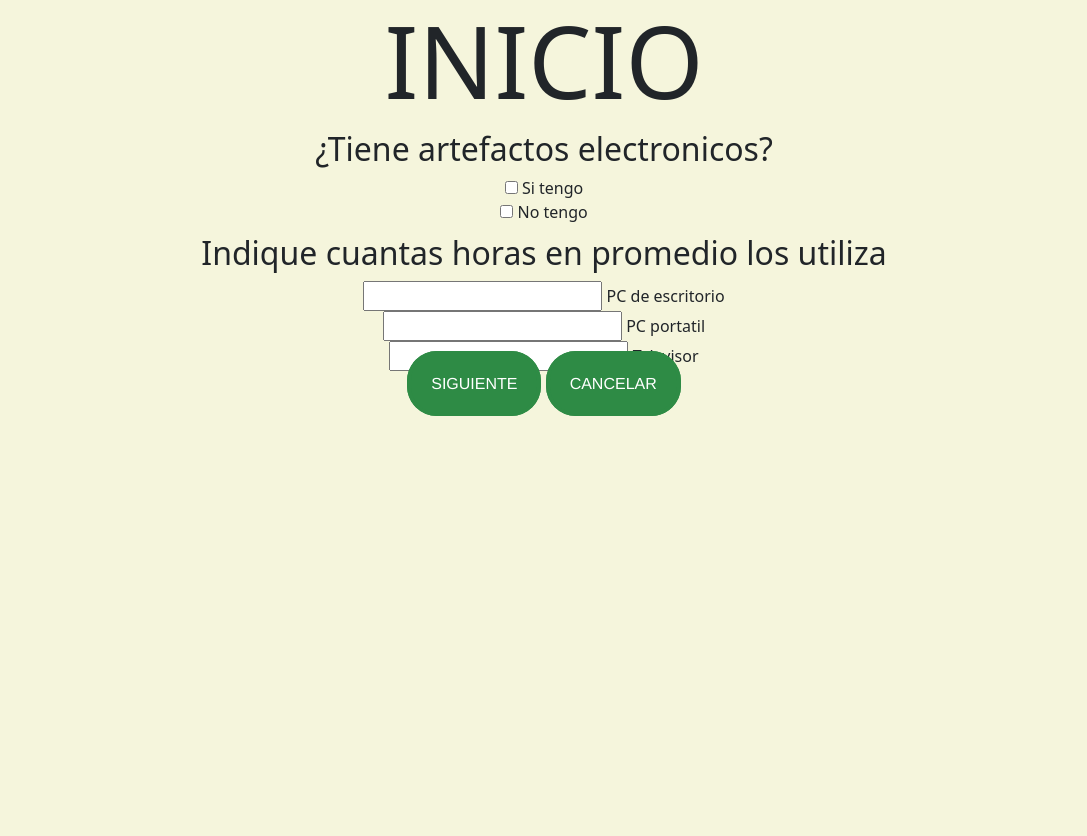
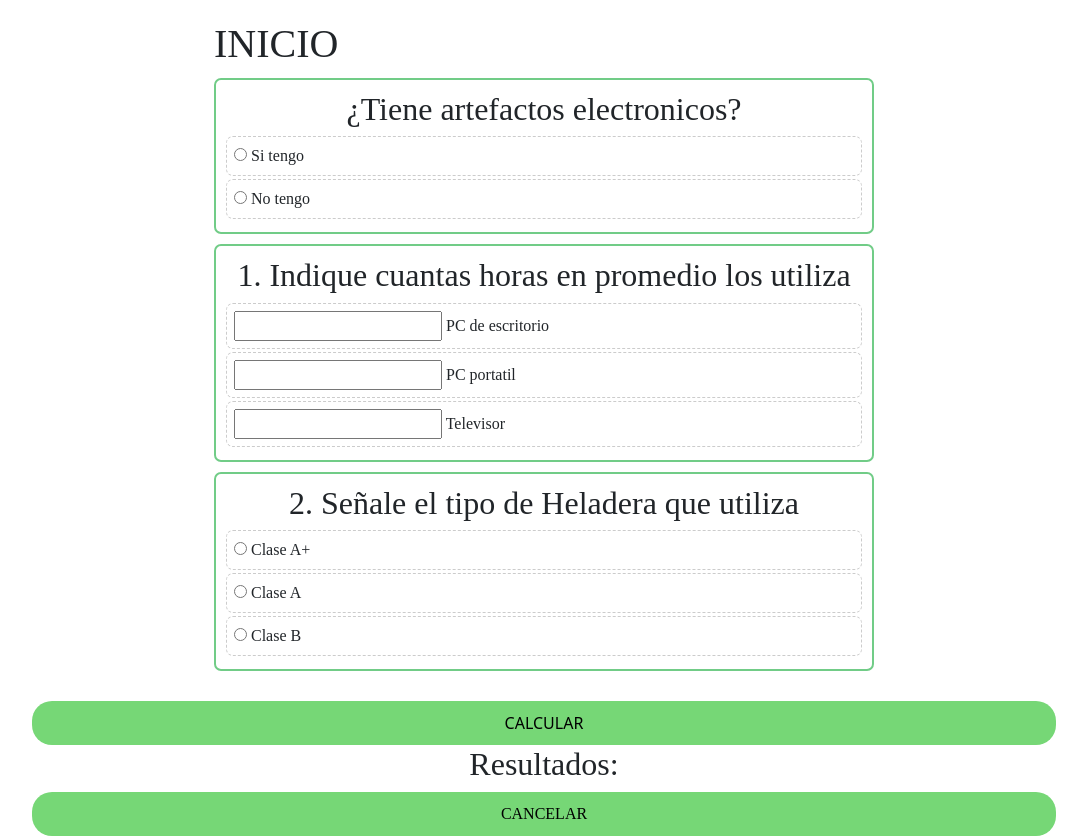
Before and after one commit to odoexx/calendarioVerde, a plain HTML site: page cuestionario.html in a window 1280 px wide. Shown: the whole page, without its empty margins (96-1183 px from the left). Before the commit the page ends 800 px from the top, so only its background shows below. Drawn offline with nearby package versions, Linux system fonts and the light colour scheme.

Commit message:
calculadora

```diff
--- /dev/null
+++ b/calculos.js
@@ -0,0 +1,27 @@
+let resultado1=0,resultado2=0,resultado3=0,total1=0;
+
+function respuesta(num_pregunta,seleccionada){
+    //pone el blanco las demas opciones
+    //
+    if(num_pregunta==1){
+        total1=seleccionada.value*80.5;
+    }
+    if(num_pregunta==2){
+        total1=total1+seleccionada.value*2.46;
+    }
+    if(num_pregunta==3){
+        total1=total1+seleccionada.value*41.7;
+    }
+  if(num_pregunta==4){
+    if(seleccionada.value==1){
+        total1=total1+(350*0.4638);
+    }else if(seleccionada.value==2){
+        total1=total1+(388*0.4638);
+    }else if(seleccionada.value==3){
+        total1=total1+(420*0.4630);
+    }
+  }
+}
+function corregir(){
+    document.getElementById("resultado").innerHTML=total1;
+}
--- a/cuestionario.html
+++ b/cuestionario.html
@@ -5,31 +5,52 @@
     <meta http-equiv="X-UA-Compatible" content="IE=edge">
     <meta name="viewport" content="width=device-width, initial-scale=1.0">
     <link href="https://cdn.jsdelivr.net/npm/bootstrap@5.2.2/dist/css/bootstrap.min.css" rel="stylesheet" integrity="sha384-Zenh87qX5JnK2Jl0vWa8Ck2rdkQ2Bzep5IDxbcnCeuOxjzrPF/et3URy9Bv1WTRi" crossorigin="anonymous">
-    <link rel="stylesheet" href="./style/index.css">
     <link rel="stylesheet" href="./style/ecoHuella.css">
     <title>Huella de Carbono</title>
 </head>
-<div class="bienvenida">
+<div class="Preguntas">
     <h1>INICIO </h1>
+    <section id="p0">
     <h2>¿Tiene artefactos electronicos?</h2>
-    <input type="checkbox" id="OPCION" value="SI">
-    <label for="OPCION"> Si tengo</label><br>
-    <input type="checkbox" name="OPCION" value="NO">
-    <label for="OPCION"> No tengo</label><br>
-    <h2> Indique cuantas horas en promedio los utiliza</h2>
-    <input type="number" id="HORAS">
-    <label for="HORAS"> PC de escritorio</label><br>
-    <input type="number" id="HORAS">
-    <label for="HORAS"> PC portatil</label><br>
-    <input type="number" id="HORAS">
-    <label for="HORAS"> Televisor</label><br>
-
-    <div class="logoHuella" >
-      <a href="#"  onClick=
-
-      "if (document.getElementById('HORAS').value>0){
-          window.location='#calcu1';
-      }else alert('¿Cuántas horas?');">SIGUIENTE</a>
-      <a href="index.html">CANCELAR</a>
-    </div>
-  </div>
+    <label>
+      <input type="radio" values="1" name="p0" > Si tengo
+    </label>
+    <label>
+      <input type="radio" values="2" name="p0" > No tengo
+    </label>
+  </section>
+  <section>
+    <h2> 1. Indique cuantas horas en promedio los utiliza</h2>
+    <label>
+      <input type="number" values="1" name="p1" id="p1" onclick="respuesta(1,this)"> PC de escritorio
+    </label>
+    <label>
+      <input type="number" values="2" name="p2" id="p2" onclick="respuesta(2,this)"> PC portatil
+    </label>
+    <label>
+      <input type="number" values="3" name="p3" id=p3 onclick="respuesta(3,this)"> Televisor
+    </label>
+  </section>
+  <section>
+    <h2> 2. Señale el tipo de Heladera que utiliza</h2>
+    <label>
+      <input type="radio" value="1" name="p4" id="p4" onclick="respuesta(4,this)"> Clase A+
+    </label>
+    <label>
+      <input type="radio" value="2" name="p4" id="p4" onclick="respuesta(4,this)"> Clase A
+    </label>
+    <label>
+      <input type="radio" value="3" name="p4" id=p4 onclick="respuesta(4,this)"> Clase B
+    </label>
+  </section>
+</div>
+<button onclick="corregir()">CALCULAR</button>
+<!--<button href="#"  onClick=
+"if (document.getElementById('p1').values>0){
+ window.location='#calcu1';
+}else alert('¿Cuántas horas?');">SIGUIENTE</button>-->
+<h2>Resultados: <span id="resultado"></span></h2>
+<form action="index.html">
+<button>CANCELAR</button>
+</form>
+<script src="calculos.js"></script>
--- a/style/ecoHuella.css
+++ b/style/ecoHuella.css
@@ -1,15 +1,53 @@
+*{
+    box-sizing: border-box;
+    font-family: 'Balsamic Sans';
+}
 .logoHuella img{
     width: 300px;
 
 }
-.logoHuella a{
-    border: 4px solid #2e8b45; /*anchura, estilo y color borde*/
-padding: 20px; /*espacio alrededor texto*/
-background-color: #2e8b45; /*color botón*/
-color: #ffffff; /*color texto*/
-text-decoration: none; /*decoración texto*/
-text-transform: uppercase; /*capitalización texto*/
-font-family: 'Helvetica', sans-serif; /*tipografía texto*/
-border-radius: 30px; /*bordes redondos*/
-width:"250"
+.Preguntas {
+ max-width: 700px;
+ margin: auto;
+ padding: 20px;
 }
+section{
+    border: 2px solid #71cc87;
+    border-radius: 7px;
+    padding: 10px;
+    margin: 10px 0;
+}
+label{
+    display: block;
+    padding: 7px;
+    border-radius: 7px;
+    cursor: pointer;
+    border: 1px dashed #ccc;
+    margin-bottom: 3px;
+
+}
+label:hover{
+    background: #96c480;
+}
+button{
+    width: 80%;
+    display: block;
+    margin: auto;
+    padding: 10px;
+
+    background-color: #76d776;
+    border: none;
+    cursor: pointer;
+    border-radius: 20px;
+}
+button:hover{
+    background: #000;
+    color: #fff;
+}
+h2{
+    text-align: center;
+}
+#resultado{
+    font-size: 30px;
+    color: darkgreen;
+}
--- a/style/index.css
+++ b/style/index.css
@@ -1,9 +1,13 @@
+*{
+    box-sizing: border-box;
+    font-family: 'Balsamic Sans';
+}
 body{
     background-color:beige;
 }
 
 .navbar{
-    background-color: aquamarine;
+    background-color: #71cc87;
 }
 
 .navbar-brand img{
```
Also changed, not shown: huellaCarbono.html (+3 -1 lines).
